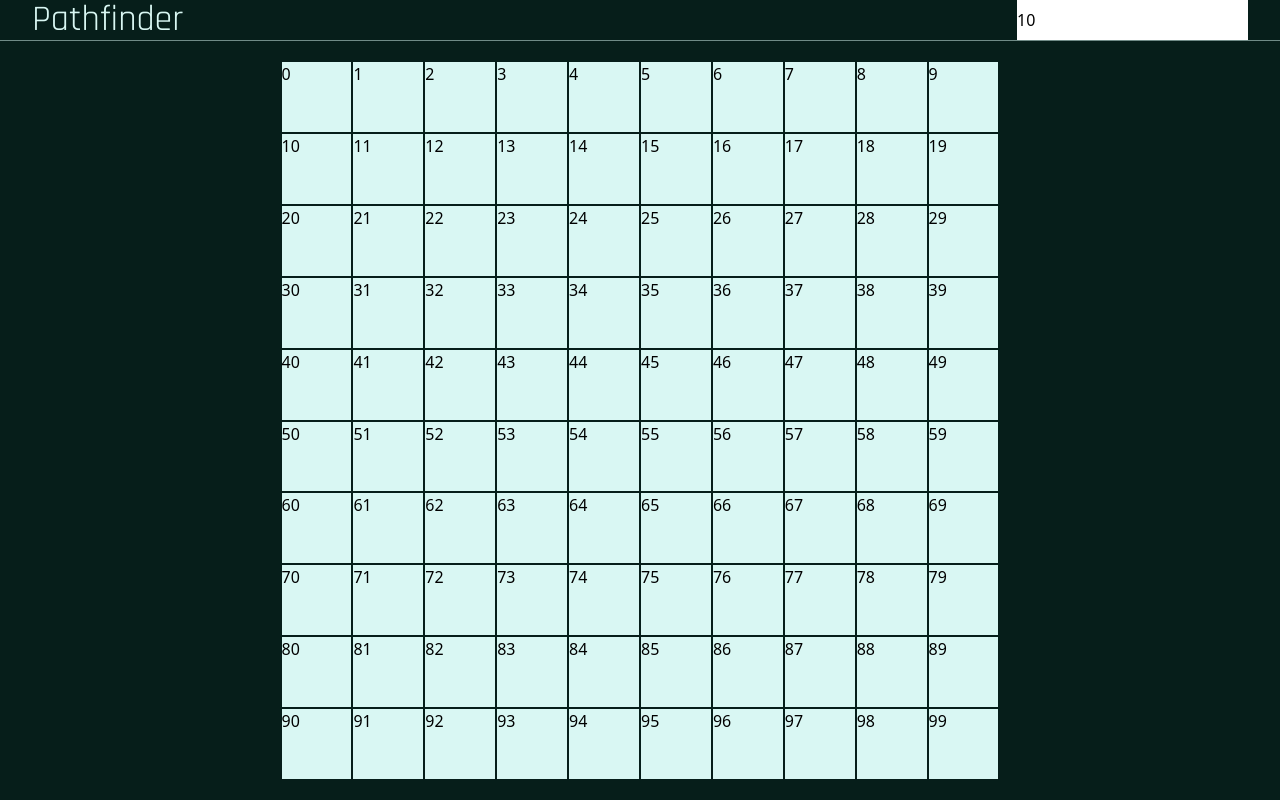
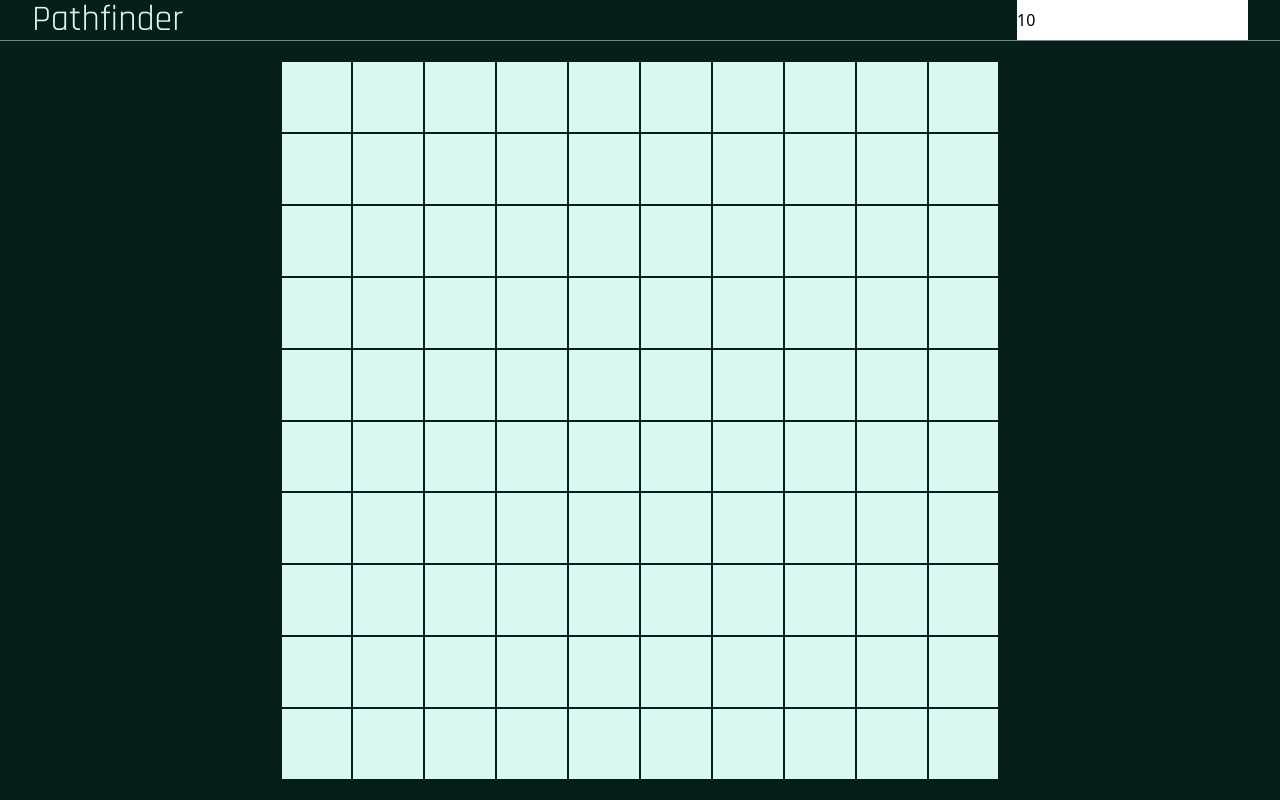
Before and after one commit to Michael-McNair/Pathfinder, a React (Vite) app: page / in a window 1280 px wide. Built offline with nearby package versions, Linux system fonts and the light colour scheme.

Commit message:
initialize app

```diff
--- a/src/App.tsx
+++ b/src/App.tsx
@@ -55,9 +55,7 @@ function App() {
                 key={i}
                 className="bg-text w-full h-full border-background"
                 style={{ borderWidth: `${size > 8 ? '1' : '2'}px` }}
-              >
-                {i}
-              </div>
+              ></div>
             ))}
           </div>
         </div>
```
